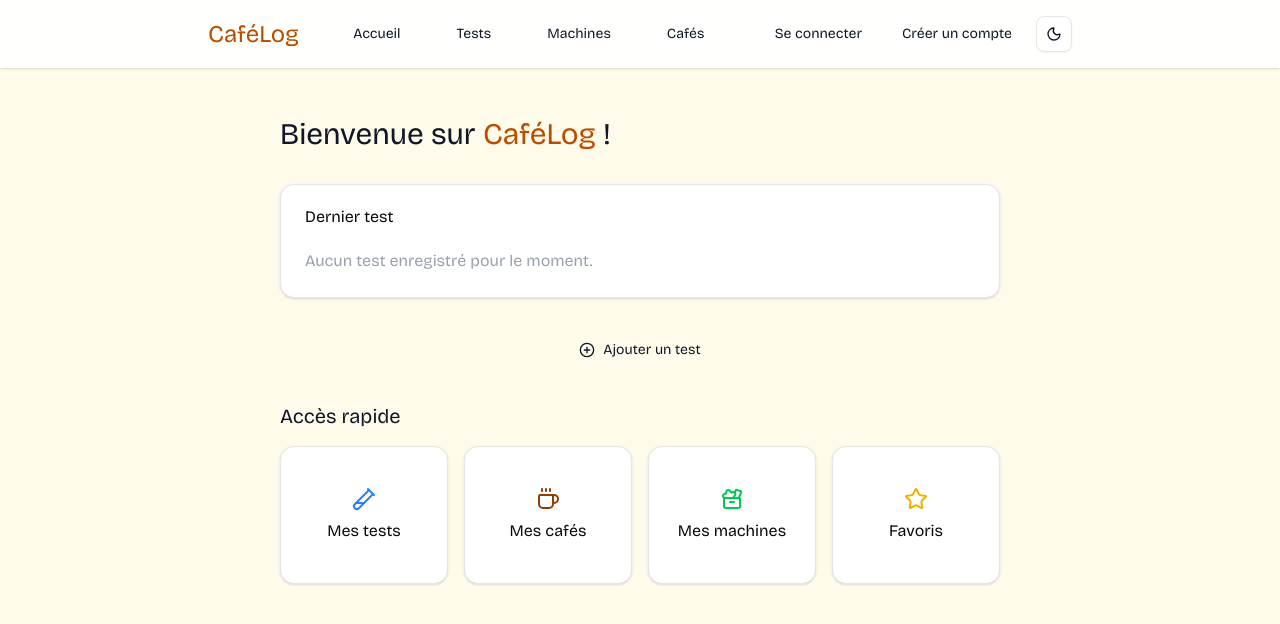
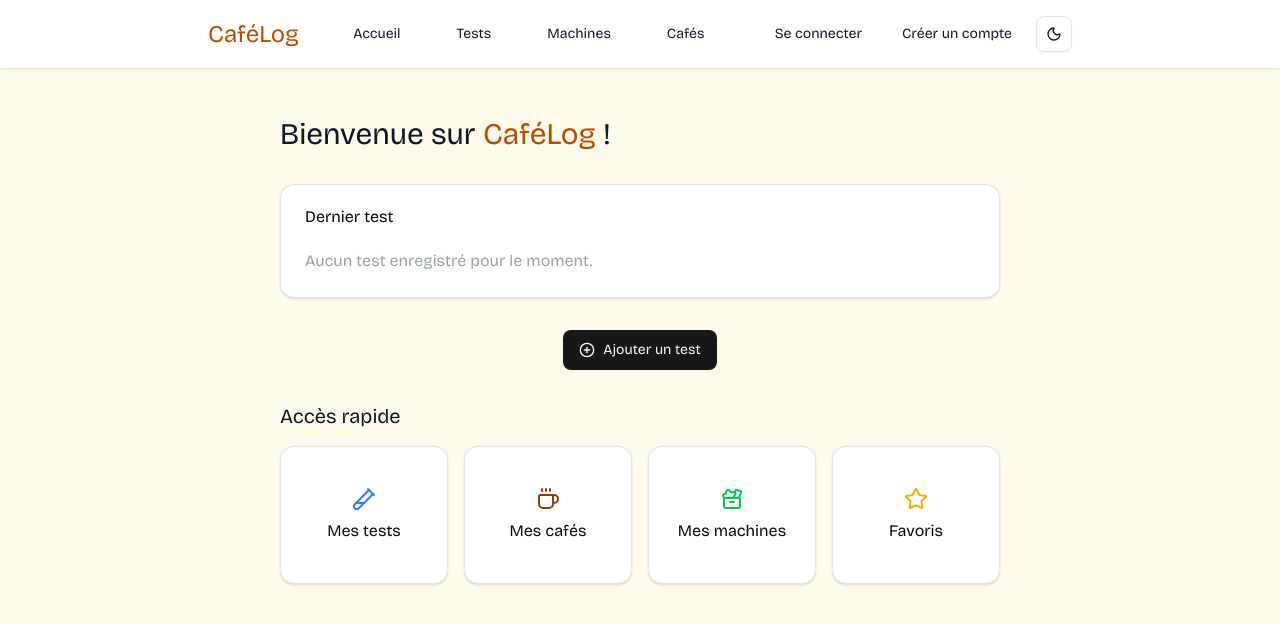
Before and after one commit to tmaurie/coffee-log, a Next.js app: page / in a window 1280 px wide. Shown: the top 624 px of the page. Built offline with nearby package versions, Linux system fonts and the light colour scheme; no server answers.

Commit message:
style: remove variant prop from primary button in test addition link

```diff
--- a/app/page.tsx
+++ b/app/page.tsx
@@ -71,7 +71,7 @@ export default function Home() {
       {/* Bouton ajouter un test */}
       <div className="flex justify-center">
         <Link href="/tests/new">
-          <Button variant="primary" size="lg" className="flex items-center gap-2">
+          <Button size="lg" className="flex items-center gap-2">
               <PlusCircle /> Ajouter un test
           </Button>
         </Link>
```
